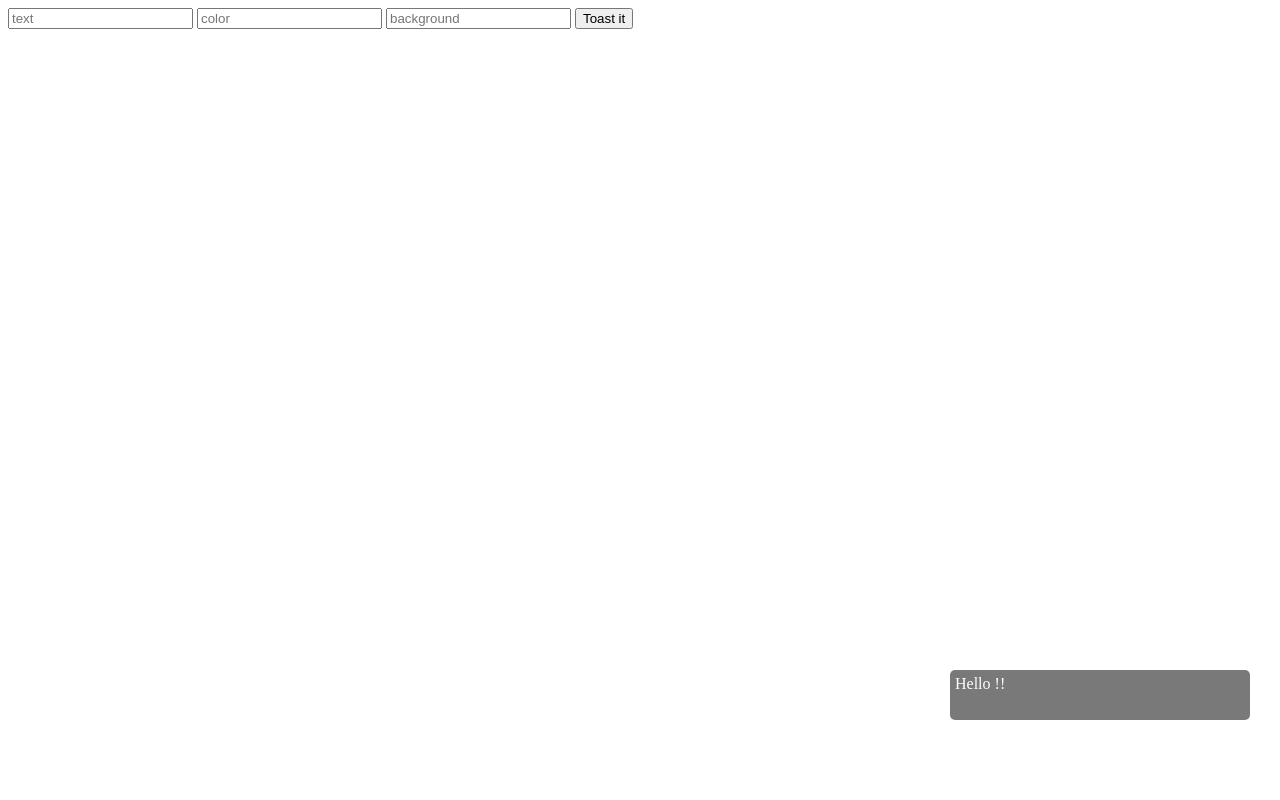
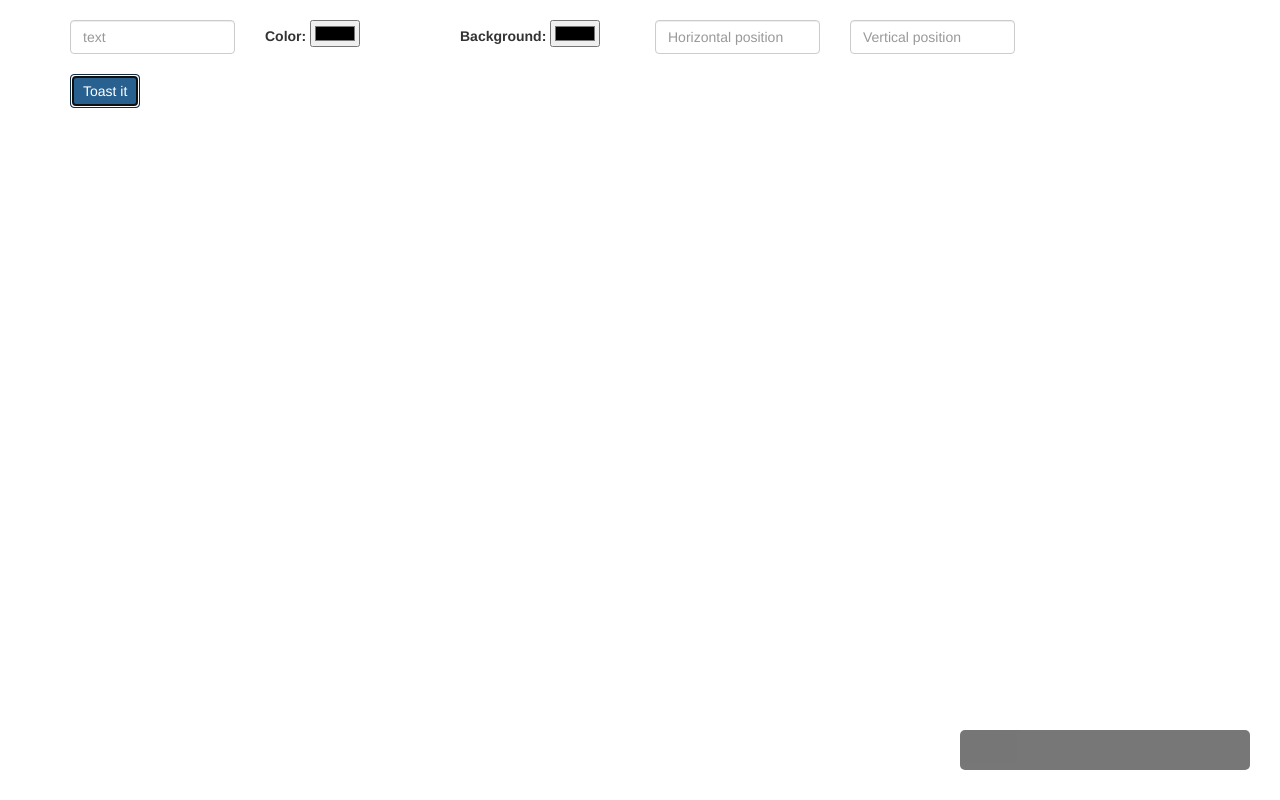
Before and after one commit to rudrakshpathak/jquery-message-toaster, a website: page index.html in a window 1280 px wide. Both pictures are taken after a click on the button "Toast it". Drawn offline with nearby package versions, Linux system fonts and the light colour scheme.

Commit message:
Performance improved and bugs fixed.

```diff
--- a/index.html
+++ b/index.html
@@ -1,34 +1,57 @@
 <html>
+
 <head>
     <title>jQUery Toaster</title>
+    <link rel="stylesheet" href="https://maxcdn.bootstrapcdn.com/bootstrap/3.3.7/css/bootstrap.min.css">
     <script src="https://ajax.googleapis.com/ajax/libs/jquery/3.2.1/jquery.min.js"></script>
     <script src="toaster.js"></script>
 </head>
 
 <body>
-        <input type="text" id="text-content" placeholder="text">
-        <input type="text" id="color" placeholder="color">
-        <input type="text" id="background" placeholder="background">
-        <button onclick="toast()">Toast it</button>
+    <br>
+    <div class="container">
+        <div class="row">
+            <div class="col-md-2">
+                <input type="text" class="form-control" id="text-content" placeholder="text">
+            </div>
+            <div class="col-md-2">
+                <b>Color:</b>
+                <input type="color" id="color" placeholder="color">
+            </div>
+            <div class="col-md-2">
+                <b>Background:</b>
+                <input type="color" id="background" placeholder="background">
+            </div>
+            <div class="col-md-2">
+                <input type="text" class="form-control" id="horizontal" placeholder="Horizontal position">
+            </div>
+            <div class="col-md-2">
+                <input type="text" class="form-control" id="vertical" placeholder="Vertical position">
+            </div>
+        </div>
+        <br>
+        <button onclick="toast()" class="btn btn-primary">Toast it</button>
+    </div>
     <div id="id"></div>
     <script>
-            var toaster = new Toaster({
-                'text': 'Hi',
-                'color': '#FFF',
-                'background': '#333',
-                'vertical-position': 'bottom',
-                'horizontal-position': 'right',
-                'container' : '#id'
-            });
         function toast() {
             var text = $("#text-content").val();
             var color = $("#color").val();
             var background = $("#background").val();
-                toaster.text = text;
-                toaster.color = color;
-                toaster.background = background;
+            var horizontal = $("#horizontal").val();
+            var vertical = $("#vertical").val();
+
+            var toaster = new Toaster({
+                'text': text,
+                'color': color,
+                'background': background,
+                'verticalPosition': vertical,
+                'horizontalPosition': horizontal,
+                'container': '#id'
+            });
             toaster.publish();
         }
     </script>
 </body>
+
 </html>
--- a/package.json
+++ b/package.json
@@ -1,6 +1,6 @@
 {
   "name": "jquery-message-toaster",
-  "version": "0.0.4",
+  "version": "0.0.5",
   "description": "A simple easy to use jQuery based message toaster. Fully configurable, and customizable options available.",
   "main": "toaster.js",
   "repository": {
--- a/toaster.js
+++ b/toaster.js
@@ -2,7 +2,10 @@
  * Toaster class
  * @param {*} data
  */
-function Toaster() {
+function Toaster(data) {
+
+    // Constructor values
+    this.data = data,
 
     // Default properties
     this.defaultValues = {
@@ -15,7 +18,7 @@ function Toaster() {
         width: "290px",
         height: "40px",
         padding: "5px",
-        corderRadius: "5px"
+        cornerRadius: "5px"
     },
 
     // Class properties
@@ -28,22 +31,22 @@ function Toaster() {
     this.width,
     this.height,
     this.padding,
-    this.corderRadius,
+    this.cornerRadius,
 
     // Setting default and new values
-    this.setData = function (data) {
+    this.setData = function (toasterData) {
         // Checking if data exists
-        if (this.isNull(data)) {
-            this.color = this.isNull(data.color) ? data.color : this.defaultValues.color;
-            this.background = this.isNull(data.background) ? data.background : this.defaultValues.background;
-            this.verticalPosition = this.isNull(data.verticalPosition) ? data.verticalPosition : this.defaultValues.verticalPosition;
-            this.horizontalPosition = this.isNull(data.horizontalPosition) ? data.horizontalPosition : this.defaultValues.horizontalPosition;
-            this.container = this.isNull(data.container) ? data.container : this.defaultValues.container;
-            this.text = this.isNull(data.text) ? data.text : this.defaultValues.text;
-            this.width = this.isNull(data.width) ? data.width : this.defaultValues.width;
-            this.height = this.isNull(data.height) ? data.height : this.defaultValues.height;
-            this.padding = this.isNull(data.padding) ? data.padding : this.defaultValues.padding;
-            this.corderRadius = this.isNull(data.corderRadius) ? data.text : this.defaultValues.corderRadius;
+        if (this.isNull(toasterData)) {
+            this.color = this.isNull(toasterData.data.color) ? toasterData.data.color : this.defaultValues.color;
+            this.background = this.isNull(toasterData.data.background) ? toasterData.data.background : this.defaultValues.background;
+            this.verticalPosition = this.isNull(toasterData.data.verticalPosition) ? toasterData.data.verticalPosition : this.defaultValues.verticalPosition;
+            this.horizontalPosition = this.isNull(toasterData.data.horizontalPosition) ? toasterData.data.horizontalPosition : this.defaultValues.horizontalPosition;
+            this.container = this.isNull(toasterData.data.container) ? toasterData.data.container : this.defaultValues.container;
+            this.text = this.isNull(toasterData.data.text) ? toasterData.data.text : this.defaultValues.text;
+            this.width = this.isNull(toasterData.data.width) ? toasterData.data.width : this.defaultValues.width;
+            this.height = this.isNull(toasterData.data.height) ? toasterData.data.height : this.defaultValues.height;
+            this.padding = this.isNull(toasterData.data.padding) ? toasterData.data.padding : this.defaultValues.padding;
+            this.cornerRadius = this.isNull(toasterData.data.cornerRadius) ? toasterData.data.text : this.defaultValues.cornerRadius;
         }
     },
 
@@ -59,20 +62,33 @@ function Toaster() {
             }).appendTo('body');
         }
         $(this.container).show();
-        $(this.container).css("margin-bottom", "0px");
+        $(this.container).stop();
 
         // Applying animation and styling
-        $(this.container).text(this.text).animate({ 'marginBottom': '50px' }, 800).fadeOut(5000).css({
+        $(this.container).css({
             'position': 'absolute',
-            'bottom': '30px',
-            'right': '30px',
             'width': this.width,
             'height': this.height,
             'background': this.background,
             'color': this.color,
             'padding': this.padding,
-            'border-radius': this.corderRadius
+            'border-radius': this.cornerRadius
         });
+
+        // For vertical positioning
+        if(this.verticalPosition == "top") {
+            $(this.container).css("top", "30px");
+        } else {
+            $(this.container).css("bottom", "30px");
+        }
+
+        // For horizontal positioning
+        if(this.horizontalPosition == "left") {
+            $(this.container).css("left", "30px");
+        } else {
+            $(this.container).css("right", "30px");
+        }
+        $(this.container).text(this.text).animate({ 'opacity': '1' }, 400).fadeOut(5000);
     },
 
     // Validating null values
```
Also changed, not shown: README.md, toaster.min.js. Lines whose indentation alone changed are shown as unchanged.
